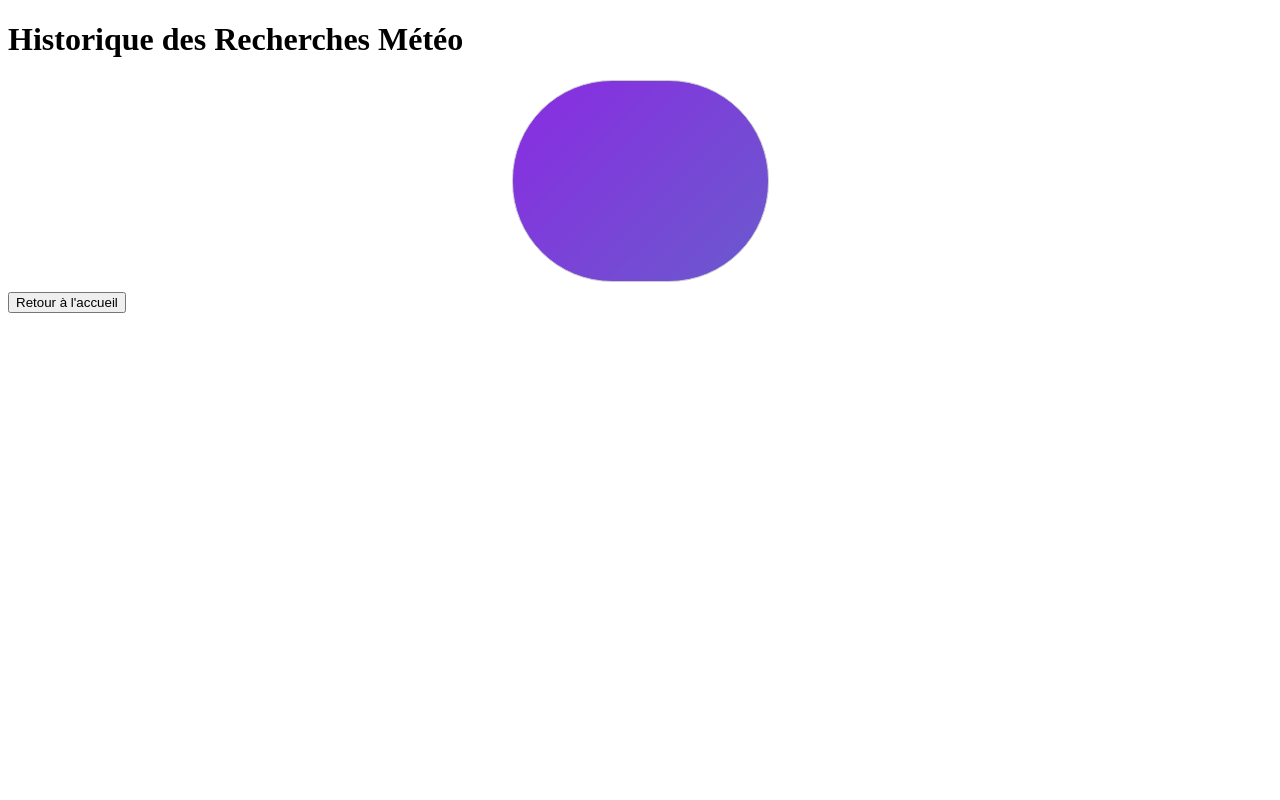
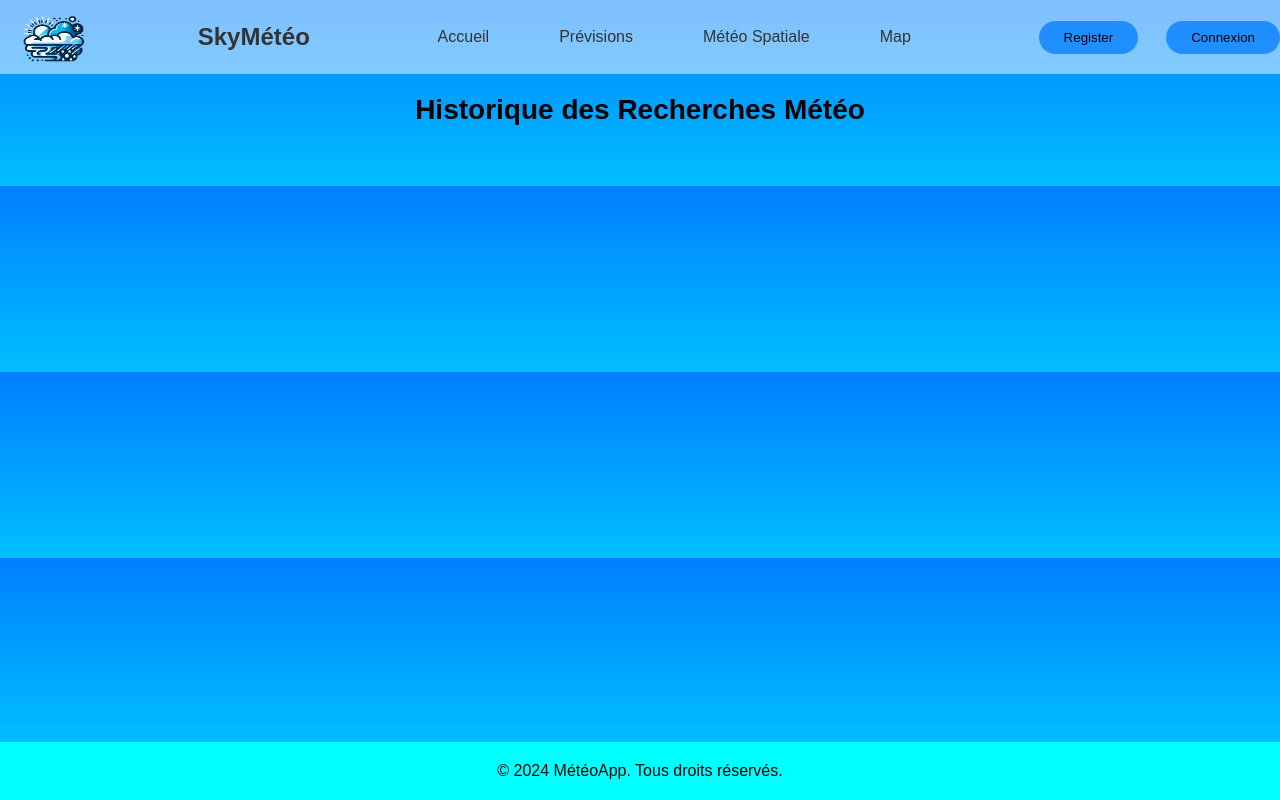
Before and after one commit to Melsav/Jojo_Yaya_Meme_Front, a plain HTML site: page weather/history.html in a window 1280 px wide. Drawn offline with Linux system fonts and the light colour scheme; no server answers.

```diff
--- a/authent/style_accueil.css
+++ b/authent/style_accueil.css
@@ -7,7 +7,6 @@
 
 body {
     font-family: Arial, sans-serif;
-    background-image: url('background.jpg'); /* Remplacer 'background.jpg' par l'image de votre choix */
     background-size: cover;
     background-position: center;
     background: linear-gradient(to bottom, #007FFF 0%, #00BFFF 100%);
@@ -17,102 +16,72 @@
     display: flex;
     justify-content: space-between;
     align-items: center;
-    height: 74px;
+    height: 40px; /* Réduire la hauteur du header */
+    padding: 0 20px; /* Réduire les paddings horizontaux */
     background-color: rgba(255, 255, 255, 0.5);
 }
 
+#slogan-introduction {
+    padding: 20px;
+    text-align: center;
+    margin: 30px auto;
+    max-width: 80px;
+    border-radius: 80px;
+   /* background-image: url('authent/background.jpg');
+    background-size: cover;
+  /*  background-position: left;*/
+    /*background-color: rgba(255, 255, 255, 0.8); /* En arrière-plan de la couleur blanche */
+}
+
 .logo {
-    font-size: 24px;
+    font-size: 10px; /* Réduire la taille du logo */
     color: #333;
 }
 
+#logo_site {
+    width: 30px; /* Réduire la taille du logo */
+    height: 12px; /* Réduire la taille du logo */
+    margin-top: 5px;
+    margin-right: 5px;
+}
+
+
 .nav_links {
     list-style: none;
+    margin-right: 4px; /* Ajouter un peu d'espace à droite */
 }
 
 .nav_links li {
     display: inline-block;
-    padding: 0px 20px;
+    padding: 0px 5px; /* Réduire l'espacement entre les éléments */
 }
 
 .nav_links li a {
     transition: all 0.3s ease 0s;
     color: #333;
-    margin: 15px;
     text-decoration: none;
-}
-
-.nav_links li a:hover {
-    color: #017cff;
 }
 
 .button-container {
     display: flex;
     align-items: center;
-    gap: 28px; /* Espacement entre les boutons */
-}
-.cta_ button {
-
-    padding: 9px 25px;
-    background-color: rgba(1, 124, 255, 0.75);
-    border: none;
-    border-radius: 50px;
-    cursor: pointer;
-    transition: all 0.3s ease 0s;
 }
 
 .cta button {
-    padding: 9px 25px;
-    background-color: rgba(1, 124, 255, 0.75);
-    border: none;
-    border-radius: 50px;
-    cursor: pointer;
-    transition: all 0.3s ease 0s;
-
+    padding: 9px 20px; /* Réduire la taille des boutons */
+    margin-left: 5px; /* Ajouter un peu d'espace entre les boutons */
 }
 
-
-.cta button:hover {
-    background-color: rgba(1, 124, 255, 1);
+#slogan-introduction h2 {
+    margin-bottom: 10px;
+    font-size: 24px;
+    color: #333;
 }
 
-.signup-form {
-    background-color: rgba(255, 255, 255, 0.8);
-    max-width: 400px;
-    margin: 50px auto;
-    padding: 30px;
-    border-radius: 8px;
-    margin-top: 30px;
-}
-
-.signup-form h2 {
-    color: #333;
-    margin-bottom: 20px;
-}
-
-.signup-form form {
-    display: flex;
-    flex-direction: column;
-}
-
-.signup-form input {
-    margin-bottom: 10px;
-    padding: 15px;
-    border: 1px solid #ccc;
-    border-radius: 4px;
-}
-
-.signup-form button {
-    background-color: #017cff;
-    color: white;
-    padding: 15px;
-    border: none;
-    border-radius: 4px;
-    cursor: pointer;
-}
-
-.signup-form button:hover {
-    background-color: #0056b3;
+#slogan-introduction p {
+    margin-top: 40px;
+    font-size: 16px;
+    color: #666;
 }
 
 footer {
@@ -124,32 +93,10 @@
     bottom: 0;
     width: 100%;
 }
-
-#already_reg {
-
-    margin-top: 15px;
-    font-weight: bold;
-    text-decoration: none;
+#back {
+    width: 30px; /* Réduire la taille du logo */
+    height: 12px; /* Réduire la taille du logo */
+    margin-top: 5px;
+    margin-right: 5px;
 
 }
-
-#create {
-    text-align: center;
-}
-
-
-
-#logo_site {
-
-    width: 100px;
-    height: 80px;
-    margin-left: 15px;
-
-
-}
-
-#message-container {
-
-        font-weight: bold;
-        text-align: center;
-}
--- a/weather/history.html
+++ b/weather/history.html
@@ -6,28 +6,38 @@
     <meta name="viewport" content="width=device-width, initial-scale=1.0">
     <title>Historique des recherches</title>
     <link rel="stylesheet" href="style_history.css">
-
     <link rel="icon" href="../authent/logoo-removebg-preview.png" type="image/png">
 </head>
+
 <body>
     <header>
-        <h1>Historique des Recherches Météo</h1>
+        <img id="logo_site" src="../authent/LOGOO-removebg-preview.png" alt="Logo du site">
+        <h1 class="site-name">SkyMétéo</h1>
+        <nav>
+            <ul class="nav_links">
+                <li><a href="#">Accueil</a></li>
+                <li><a href="../weather/prevision_meteo.html">Prévisions</a></li>
+                <li><a href="../spaces/home.html">Météo Spatiale</a></li>
+                <li><a href="../weather/map.html">Map</a></li>
+            </ul>
+        </nav>
+        <div class="button-container">
+            <a class="cta" href="register.html"><button>Register</button></a>
+            <a class="cta" href="login.html"><button>Connexion</button></a>
+        </div>
+    </header>
+    <main>
 
-    </header>
+        <h2 class="history-title">Historique des Recherches Météo</h2>
 
-    <div id="search-history" class="history-container">
-    </div>
+        <div id="search-history" class="history-container">
 
-    <button id="btn_home">Retour à l'accueil</button>
-    <script>
-        // JavaScript pour rediriger vers la page d'accueil lorsque le bouton est cliqué
-        document.getElementById("btn_home").addEventListener("click", function() {
-            window.location.href = "../authent/accueil.html";
-        });
-    </script>
+        </div>
+        <script src="script_weather.js"></script>
+    </main>
+    <footer>
+        <p>&copy; 2024 MétéoApp. Tous droits réservés.</p>
+    </footer>
+</body>
 
-    <script src="script.js"></script>
-
-
-</body>
 </html>
--- a/weather/script.js
+++ b/weather/script_weather.js
@@ -1,4 +1,4 @@
-const apiUrl = "http://127.0.0.1:3000"; // Remplacez par l'URL de votre backend
+const apiUrl = "http://192.168.1.36:3000"; // Remplacez par l'URL de votre backend
 
 function displaySearchHistory() {
     fetch(`${apiUrl}/weather/history`) // Endpoint backend pour l'historique des recherches
@@ -30,7 +30,7 @@
         });
 }
 
-/* au cas où
+/*
 fetch(`${apiUrl}/weather/history`)
     .then(response => response.json())
     .then(data => {
--- a/weather/style_history.css
+++ b/weather/style_history.css
@@ -1,21 +1,117 @@
+
+/* Reset de base */
+* {
+    margin: 0;
+    padding: 0;
+    box-sizing: border-box;
+}
+
+body {
+    font-family: Arial, sans-serif;
+    background-image: url('background.jpg'); /* Remplacer 'background.jpg' par l'image de votre choix */
+    background-size: cover;
+    background-position: center;
+    background: linear-gradient(to bottom, #007FFF 0%, #00BFFF 100%);
+}
+
+header {
+    display: flex;
+    justify-content: space-between;
+    align-items: center;
+    height: 74px;
+    background-color: rgba(255, 255, 255, 0.5);
+}
+
+.logo {
+    font-size: 24px;
+    color: #333;
+}
+
+nav {
+    display: flex;
+}
+
+.nav_links {
+    list-style: none;
+    display: flex;
+}
+
+.nav_links li {
+    padding: 0px 20px;
+}
+
+.nav_links li a {
+    transition: all 0.3s ease 0s;
+    color: #333;
+    margin: 15px;
+    text-decoration: none;
+}
+
+.nav_links li a:hover {
+    color: #017cff;
+}
+
+.button-container {
+    display: flex;
+    align-items: center;
+    gap: 28px; /* Espacement entre les boutons */
+}
+
+.cta button {
+    padding: 9px 25px;
+    background-color: rgba(1, 124, 255, 0.75);
+    border: none;
+    border-radius: 50px;
+    cursor: pointer;
+    transition: all 0.3s ease 0s;
+}
+
+.cta button:hover {
+    background-color: rgba(1, 124, 255, 1);
+}
+
+footer {
+    text-align: center;
+    padding: 20px;
+    background-color: cyan;
+    position: fixed;
+    left: 0;
+    bottom: 0;
+    width: 100%;
+}
+
+#logo_site {
+    width: 100px;
+    height: 80px;
+    margin-left: 15px;
+}
+
+#btn_home {
+    margin-top: 20px;
+    padding: 10px 20px;
+    background-color: #333;
+    color: #fff;
+    border: none;
+    border-radius: 5px;
+    cursor: pointer;
+    transition: background-color 0.3s ease;
+}
+
+#btn_home:hover {
+    background-color: #555;
+}
+
 /* Style pour le conteneur de l'historique */
 .history-container {
-    width: 55px; /* Largeur du conteneur */
-    max-height: 40px; /* Hauteur maximale du conteneur */
-    margin: 0 auto; /* Centrage horizontal */
+    width: 1250px; /* Largeur du conteneur */
+    margin: 20px auto 0; /* Centrage horizontal et réduction de la marge supérieure */
     overflow-y: auto; /* Ajoute un défilement vertical lorsque nécessaire */
-    border: 1px solid #ccc; /* Bordure pour délimiter le cadre */
-    border-radius: 100px;
-    padding: 100px; /* Espacement intérieur */
-    background: linear-gradient(135deg, #8A2BE2, #6A5ACD);
-    margin-bottom: 10px;
+    border-radius: 5px; /* Ajout de la bordure arrondie */
+    padding: 20px; /* Réduction de l'espacement intérieur */
 }
 
 /* Style pour chaque élément de l'historique */
-/* Style pour chaque élément de l'historique */
-
-
-/* Style pour les éléments de l'historique alternant entre bleu clair et violet clair */
+/*Style pour les éléments de l'historique alternant entre bleu clair et violet clair */
 .history-item:nth-child(even) {
     background-color: #94c7e5; /* Bleu clair */
 }
@@ -23,3 +119,26 @@
 .history-item:nth-child(odd) {
     background-color: #9191c9; /* Violet clair */
 }
+.logo {
+    display: flex;
+    align-items: center;
+}
+
+#logo_site {
+    width: 80px;
+    height: 60px;
+    margin-right: 10px; /* Ajout de marge entre le logo et le texte */
+}
+
+.site-name {
+    font-size: 24px;
+    color: #333;
+}
+
+/* Style pour le titre de l'historique */
+.history-title {
+    text-align: center; /* Centrage du titre */
+    font-size: 28px; /* Augmentation de la taille de la police */
+    margin-bottom: 20px; /* Ajout d'espace en bas du titre */
+    margin-top: 20px;
+}
```
Also changed, not shown: authent/accueil.html (+11 -9 lines), authent/login.html (+1 -1 lines), authent/register.html (+1 -1 lines), weather/prevision_meteo.html (+1 -1 lines), authent/background.jpg (added), authent/script.js (added).
